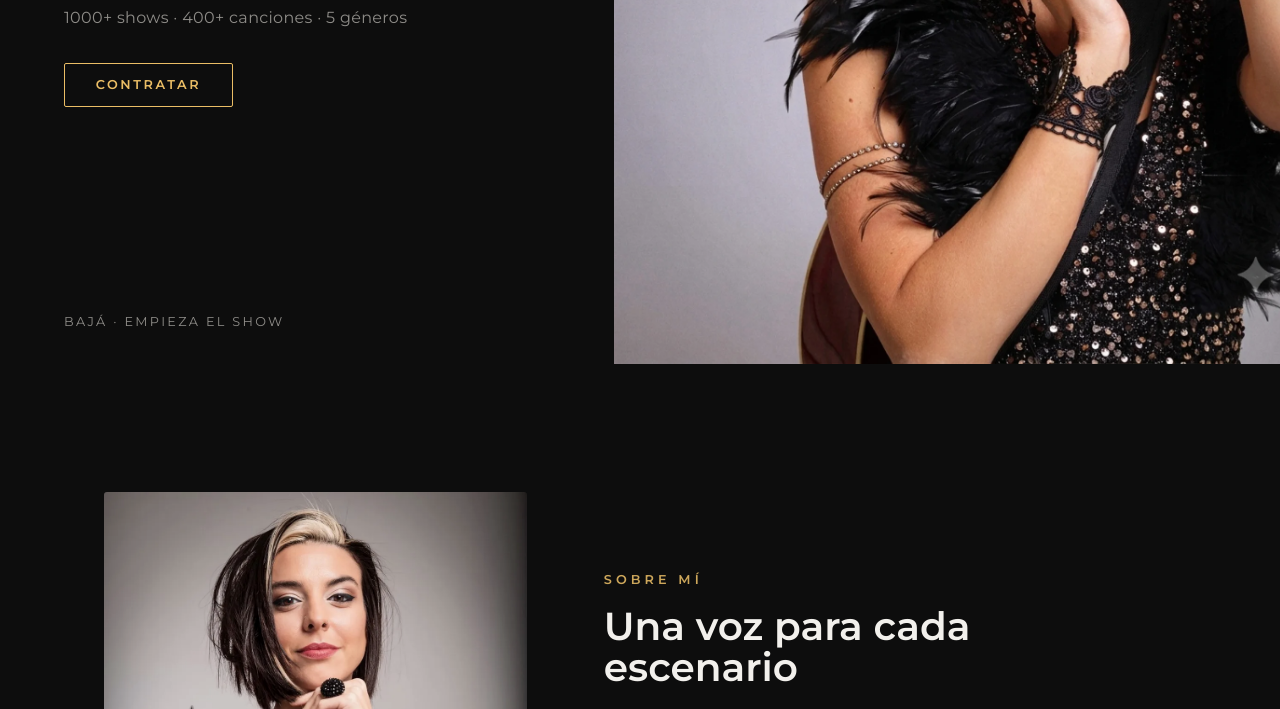
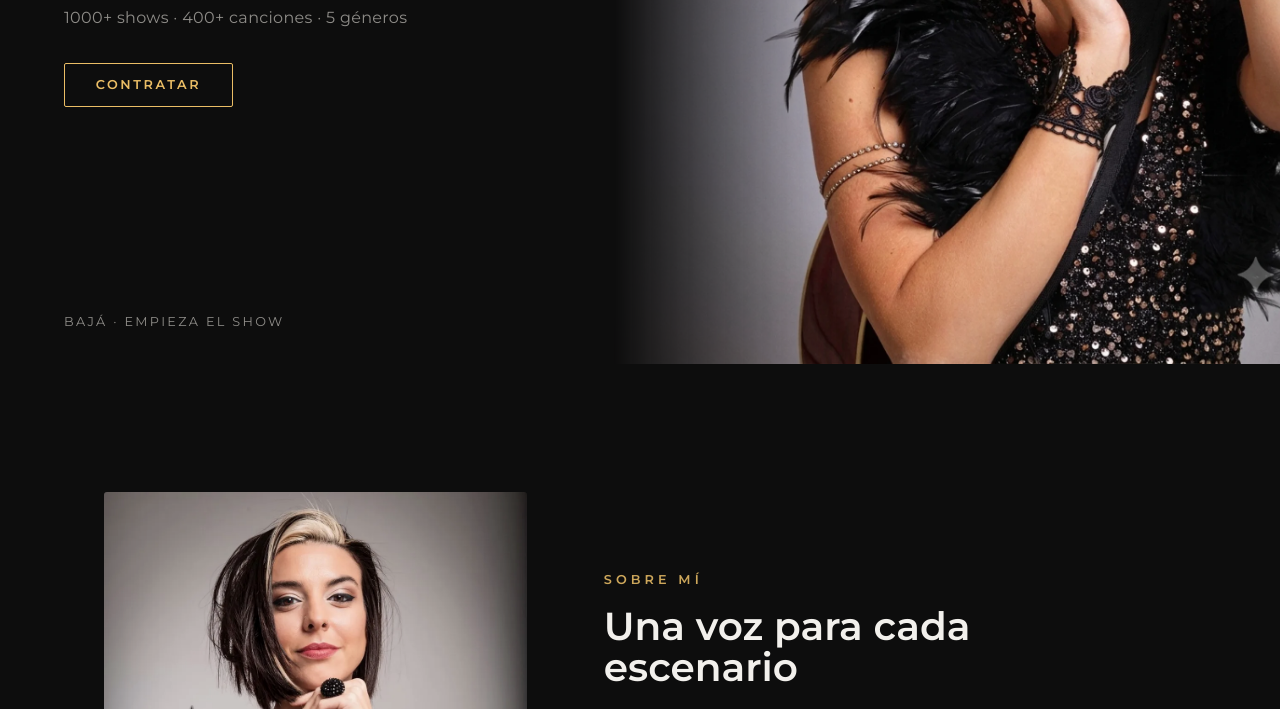
Before and after one commit to baltaenjoy-gif/zurima_website, a website built with Vite: page index.html in a window 1280 px wide. Shown: the part 436-1145 px from the top of the page. Built offline with nearby package versions, Linux system fonts and the light colour scheme.

Commit message:
fix(hero): reaplicar degradé sobre el encuadre confirmado
Co-Authored-By: Claude Sonnet 5 <noreply@anthropic.com>

```diff
--- a/src/style.css
+++ b/src/style.css
@@ -227,8 +227,8 @@ h3 {
   height: 100%;
   z-index: -1;
   overflow: hidden;
-  /* -webkit-mask-image: linear-gradient(to right, transparent 0%, #000 26%);
-  mask-image: linear-gradient(to right, transparent 0%, #000 26%); */
+  -webkit-mask-image: linear-gradient(to right, transparent 0%, #000 36%);
+  mask-image: linear-gradient(to right, transparent 0%, #000 36%);
 }
 
 .hero__media img {
```
